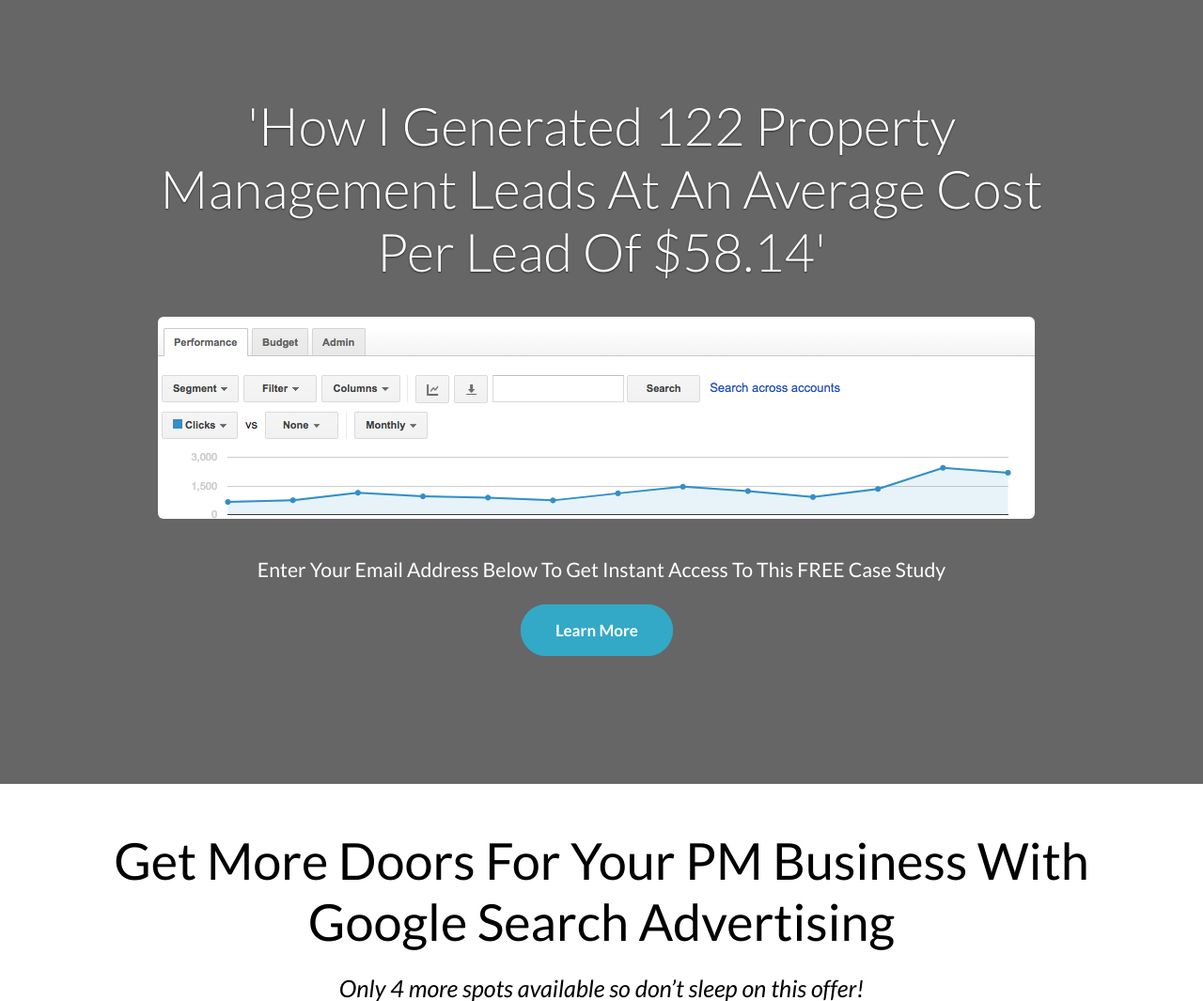
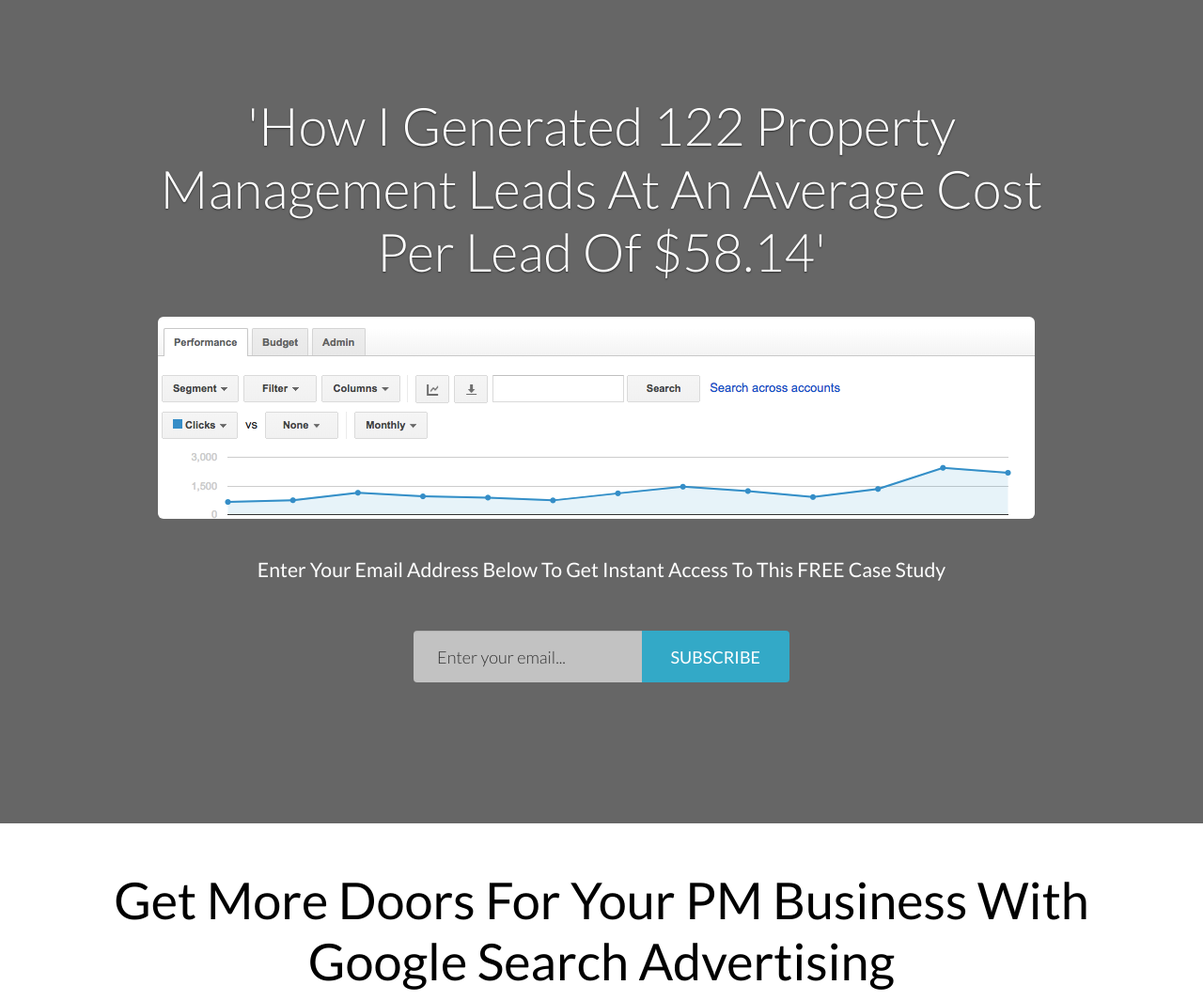
Before and after one commit to SteveLongoria/SteveLongoria, a PHP site: page /pmleads/index.html in a window 1280 px wide. Shown: the top 1065 px of the page at 94% size. Run offline with PHP 8.4, Linux system fonts and the light colour scheme.

Commit message:
Added Custom Drip Optin Form

```diff
--- a/pmleads/css/css-index.css
+++ b/pmleads/css/css-index.css
@@ -344,12 +344,12 @@ a:hover {
 	border: none;
 	background-color: rgba(255, 255, 255, 0.6);
 	color: #333;
-	font-size: 1.2em;
+	font-size: 1em;
 	height: 55px;
 }
 .subscribe-form button {
 	border-radius: 0 4px 4px 0;
-	background-color: #12495f;
+	background-color: #33a9c7;
 	color: #ffffff;
 	font-size: 1em;
 	line-height: 52px;
@@ -365,7 +365,7 @@ a:hover {
 	height: 55px;
 }
 .subscribe-form .btn:hover {
-	background-color: #1f96e0;
+	background-color: #0294E3;
 	color: #fff;
 	-webkit-transition: all .8s ease;
 	transition: all .8s ease;
--- a/pmleads/index.html
+++ b/pmleads/index.html
@@ -71,7 +71,14 @@
 
                             <!-- /.header button -->
                             <div class="head-btn wow fadeInLeft animated" style="visibility: visible; animation-name: fadeInLeft;">
-                                <a href="#intro" class="btn-primary btn-md">Learn More</a>
+                            <div class="subscribe-form wow fadeInUp">
+                            <form class="news-letter mailchimp" action="https://www.getdrip.com/forms/518896189/submissions" method="post" data-drip-embedded-form="518896189">
+																		<input class="form-control" type="email" id="drip-email" name="fields[email]" value="" placeholder="Enter your email..."/>
+																		<button type="submit" class="subscribe-btn btn" data-drip-attribute="sign-up-button">SUBSCRIBE</button>
+														</form>
+														</div>
+
+
                             </div>
 
                         </div>
@@ -116,7 +123,7 @@
 <p style="margin-top: 40px;" class="text-justify"><strong><u>Important</u>: I'm only taking on 4 more clients at this price point, after which this offer will no longer be available and the monthly price goes back up to $1k/mo with with a $500 setup fee, so don't sleep on this offer! :)</hp>
 
         <!-- /.footer -->
-        <footer id="footer">
+        <footer style="margin-top:60px; margin-bottom:-90px;" id="footer">
             <div class="container">
                 <div class="col-sm-4 col-sm-offset-4">
                     <div class="text-center" style="font-size: 14px;"><p class="text-center"></p>Copyright &copy; 2018 SteveLongoria.net. All Rights Reserved.</br><a href="https://www.freeprivacypolicy.com/privacy/view/0a8f52687c01c60e85ea3a21c6677e78" target="_blank">Privacy Policy</a></p>
```
